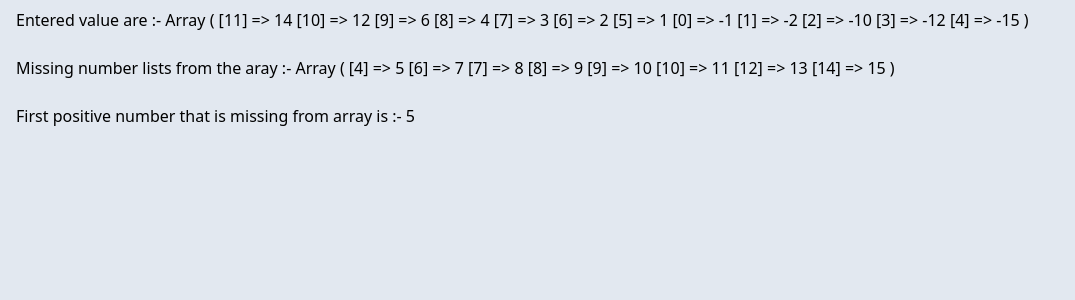
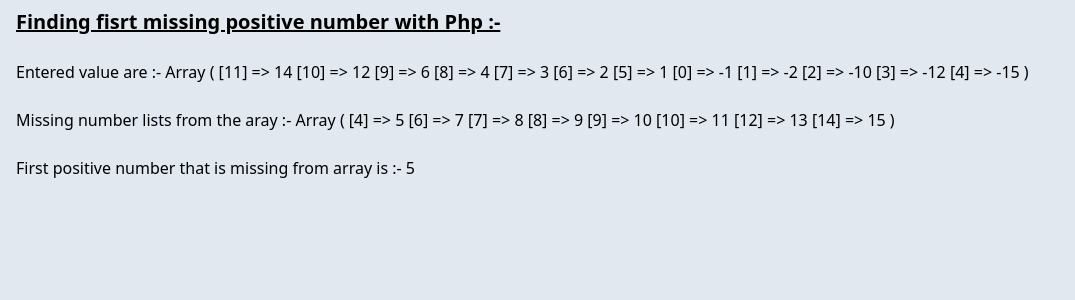
Before and after one commit to Neeraj4094/Phpvalidation, a PHP site: page /task2.php in a window 1280 px wide. Shown: the top 300 px of the page, without its empty margins (0-1075 px from the left). Run offline with PHP 8.4, Linux system fonts and the light colour scheme; style sheets or scripts are compiled from the project's sources.

Commit message:
Second Task Done Final Submission

```diff
--- a/task2.php
+++ b/task2.php
@@ -11,8 +11,9 @@
 <body class=" grid py-1 px-4 bg-slate-200">
 
 <div class="py-1">
+    <h1 class="font-semibold text-xl underline">Finding fisrt missing positive number with Php :-</h1>
+    <br>
     <?php
-
     $a = array(-1, -2, -10, -12, -15, 1, 2, 3, 4, 6, 12, 14); //Entered values
     arsort($a); //Array sort
     echo "Entered value are :- ";
```
